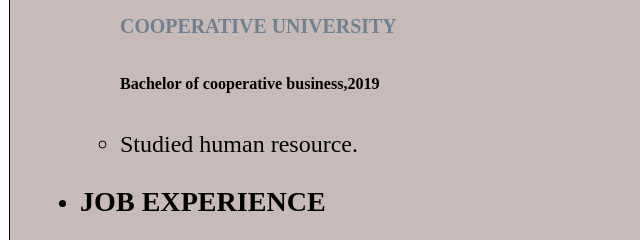
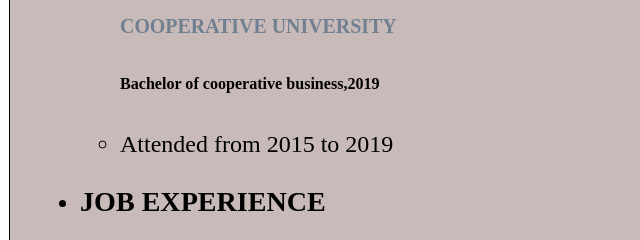
Before and after one commit to stevenjeri/My-portfolio-landing-page, a plain HTML site: page index.html in a window 1280 px wide. Shown: the part 1360-1600 px from the top of the page, 0-640 px from the left. Drawn offline with Linux system fonts and the light colour scheme.

Commit message:
modified README.md

```diff
--- a/index.html
+++ b/index.html
@@ -67,7 +67,7 @@
                         <p>
                             <h5>COOPERATIVE UNIVERSITY</h5>
                             <h6>Bachelor of cooperative business,2019</h6>
-                            <li>Studied human resource.</li>
+                            <li>Attended from 2015 to 2019</li>
                         </p>
                     </ul>
                 </P>
```
Also changed, not shown: 1 other file.
